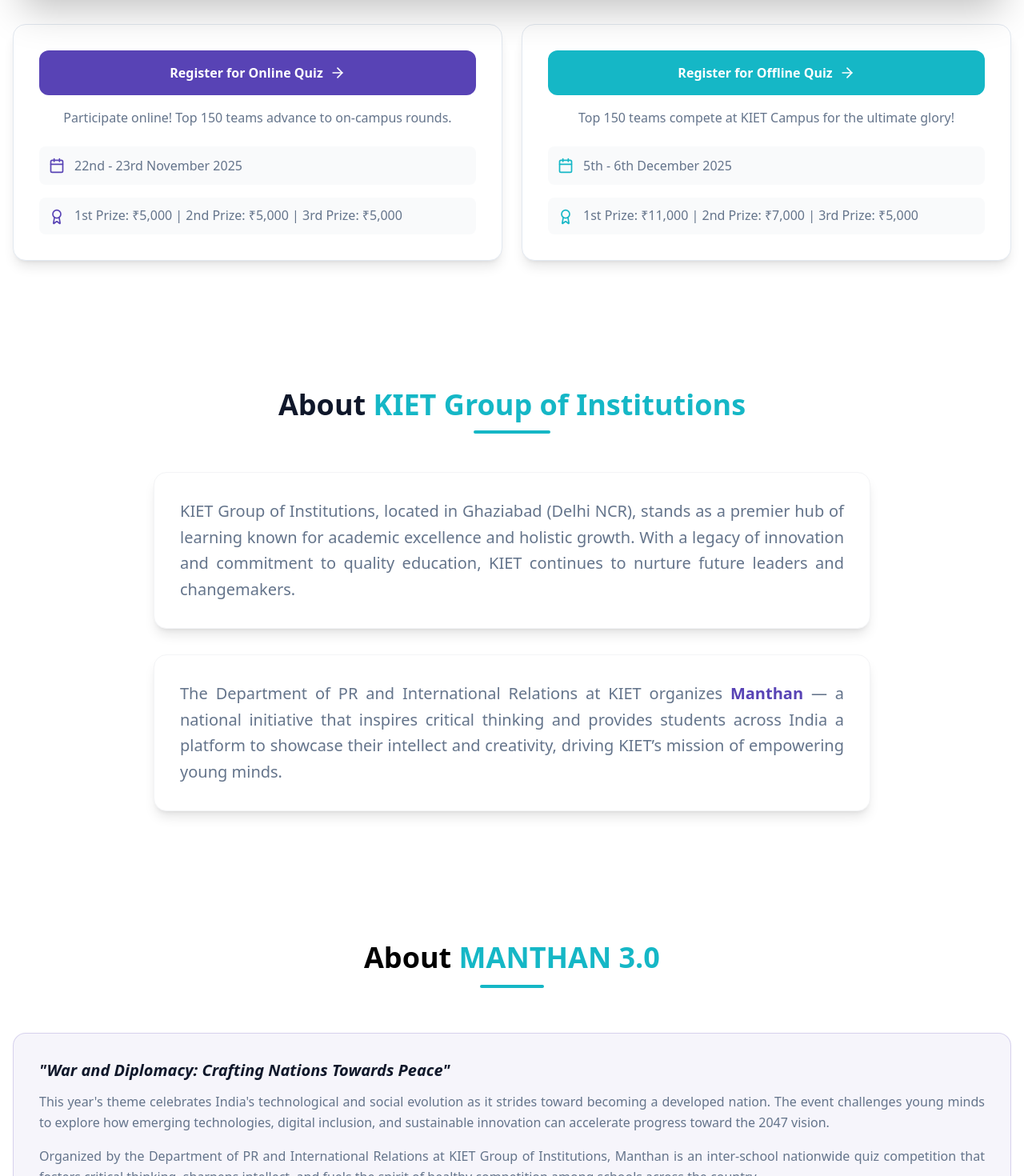
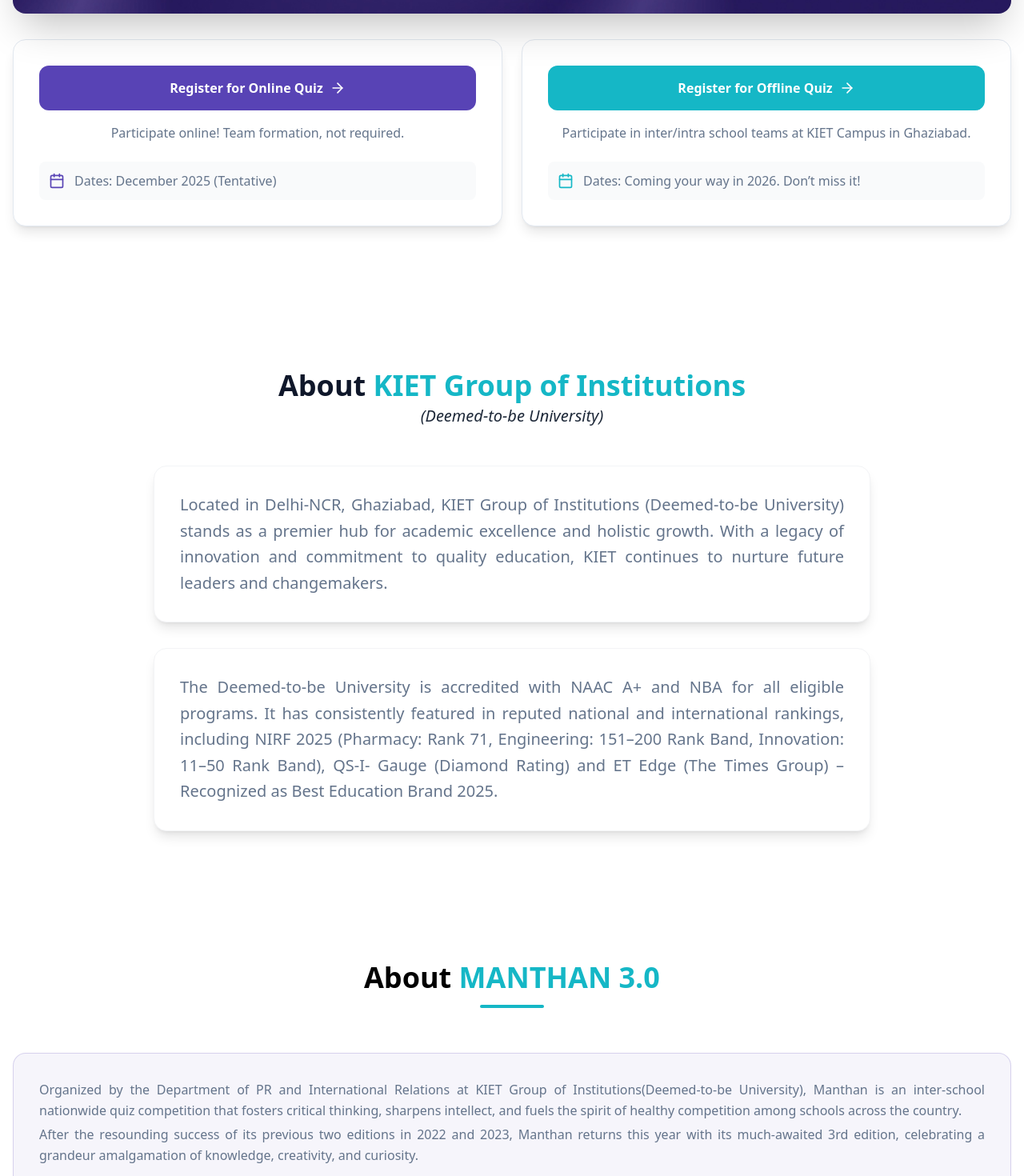
Before and after one commit to shashank-singh-singhania/manthan-website, a Next.js app: page / in a window 1280 px wide. Shown: the part 418-1888 px from the top of the page at 80% size. Built offline with nearby package versions, Linux system fonts and the light colour scheme.

Commit message:
fix : content update

```diff
--- a/src/app/page.jsx
+++ b/src/app/page.jsx
@@ -2,7 +2,6 @@
 import HeroSection from "@/components/HeroSection";
 import AboutKiet from "@/components/AboutKiet";
 import AboutManthan from "@/components/AboutManthan";
-import PartnersSection from "@/components/Partners";
 import Footer from "@/components/Footer";
 
 export default function Home() {
@@ -15,7 +14,6 @@
       <AboutKiet />
       <div id="about-manthan" className="relative top-0 z-30 bg-white">
         <AboutManthan />
-        <PartnersSection />
         <Footer />
       </div>
     </div>
--- a/src/components/AboutKiet.jsx
+++ b/src/components/AboutKiet.jsx
@@ -1,19 +1,21 @@
 const AboutKiet = () => {
   return (
-    <>
     <section
       id="about-kiet"
       className="relative overflow-hidden bg-white px-6 py-10 md:py-20 bg-linear-to-br"
     >
       <div className="relative z-10 mx-auto max-w-7xl">
         <div className="text-center mb-12 animate-fade-in-up">
-            <h2 className="text-2xl md:text-4xl font-bold mb-3 text-textDark">
+          <h2 className="text-2xl md:text-4xl font-bold mb-1 text-textDark">
             About{" "}
             <span className="text-accent inline-block relative">
               KIET Group of Institutions
             </span>
           </h2>
-            <div className="mx-auto h-1 w-24 bg-accent rounded-full transition-all duration-500 hover:w-36" />
+
+          <p className="text-sm md:text-xl text-gray-800 mt-1 mb-3 italic">
+            (Deemed-to-be University)
+          </p>
         </div>
 
         <div className="mx-auto max-w-4xl space-y-8">
@@ -21,10 +23,10 @@
             <div className="relative overflow-hidden rounded-2xl border border-gray-100 bg-white p-8 shadow-lg transition-all duration-300 hover:-translate-y-1 hover:shadow-xl">
               <div className="absolute top-0 left-0 w-1 h-0 bg-linear-to-b from-primary to-accent transition-all duration-500 group-hover:h-full" />
               <p className="text-lg md:text-xl leading-relaxed text-textLight text-justify">
-                  KIET Group of Institutions, located in Ghaziabad (Delhi NCR),
-                  stands as a premier hub of learning known for academic
-                  excellence and holistic growth. With a legacy of innovation
-                  and commitment to quality education, KIET continues to nurture
+                Located in Delhi-NCR, Ghaziabad, KIET Group of Institutions
+                (Deemed-to-be University) stands as a premier hub for academic
+                excellence and holistic growth. With a legacy of innovation and
+                commitment to quality education, KIET continues to nurture
                 future leaders and changemakers.
               </p>
             </div>
@@ -34,28 +36,18 @@
             <div className="relative overflow-hidden rounded-2xl border border-gray-100 bg-white p-8 shadow-lg transition-all duration-300 hover:-translate-y-1 hover:shadow-xl">
               <div className="absolute top-0 left-0 w-1 h-0 bg-linear-to-b from-accent to-primary transition-all duration-500 group-hover:h-full" />
               <p className="text-lg md:text-xl leading-relaxed text-textLight text-justify">
-                  The Department of PR and International Relations at KIET
-                  organizes{" "}
-                  <span className="font-semibold text-primary">Manthan</span> —
-                  a national initiative that inspires critical thinking and
-                  provides students across India a platform to showcase their
-                  intellect and creativity, driving KIET’s mission of empowering
-                  young minds.
+                The Deemed-to-be University is accredited with NAAC A+ and NBA
+                for all eligible programs. It has consistently featured in
+                reputed national and international rankings, including NIRF 2025
+                (Pharmacy: Rank 71, Engineering: 151–200 Rank Band, Innovation:
+                11–50 Rank Band), QS-I- Gauge (Diamond Rating) and ET Edge (The
+                Times Group) – Recognized as Best Education Brand 2025.
               </p>
             </div>
           </div>
         </div>
       </div>
     </section>
-      {/* <ScrollVelocity
-        texts={[
-          "Manthan 3.0 • KIET Group of Institutions •",
-          "War and Diplomacy : Crafting Nations Towards Peace •",
-        ]}
-        velocity={100}
-        className="custom-scroll-text bg-primary/40 text-white text-3xl"
-      /> */}
-    </>
   );
 };
 
--- a/src/components/AboutManthan.jsx
+++ b/src/components/AboutManthan.jsx
@@ -1,5 +1,6 @@
-import { Trophy, Award, Users } from "lucide-react";
+import { Trophy, Award, Users, ArrowRight } from "lucide-react";
 import categories from "@/data/manthanCategories";
+import Link from "next/link";
 
 const AboutManthan = () => {
   const onlinePrizes = [
@@ -37,22 +38,12 @@
         </div>
 
         <div className="mb-12 bg-primary/5 rounded-2xl p-8 border border-primary/20 hover:shadow-xl transition-all duration-300 hover:-translate-y-1 group">
-          <p className="text-xl font-semibold text-textDark mb-3 italic">
-            "War and Diplomacy: Crafting Nations Towards Peace"
-          </p>
-          <p className="text-textLight text-justify leading-relaxed mb-4">
-            This year's theme celebrates India's technological and social
-            evolution as it strides toward becoming a developed nation. The
-            event challenges young minds to explore how emerging technologies,
-            digital inclusion, and sustainable innovation can accelerate
-            progress toward the 2047 vision.
-          </p>
           <p className="text-textLight text-justify leading-relaxed mb-1">
             Organized by the Department of PR and International Relations at
-            KIET Group of Institutions, Manthan is an inter-school nationwide
-            quiz competition that fosters critical thinking, sharpens intellect,
-            and fuels the spirit of healthy competition among schools across the
-            country.
+            KIET Group of Institutions(Deemed-to-be University), Manthan is an
+            inter-school nationwide quiz competition that fosters critical
+            thinking, sharpens intellect, and fuels the spirit of healthy
+            competition among schools across the country.
           </p>
           <p className="text-textLight text-justify leading-relaxed">
             After the resounding success of its previous two editions in 2022
@@ -68,7 +59,7 @@
               <div className="w-12 h-12 bg-primary/10 rounded-full flex items-center justify-center transition-transform duration-300 ">
                 <Users className="w-6 h-6 text-primary" />
               </div>
-              <h3 className="text-2xl font-bold text-primary">The Vision</h3>
+              <h3 className="text-2xl font-bold text-primary">Vision</h3>
             </div>
             <p className="text-textLight text-justify leading-relaxed relative z-10">
               Manthan is not just a competition - it is a movement that aims to
@@ -199,7 +190,7 @@
                 ))}
               </div>
               <div className="text-center bg-primary/5 rounded-xl p-10 mt-6 border border-primary/20 hover:bg-primary/10 transition-all duration-300 group">
-                <h3 className="md:text-3xl text-2xl font-bold mb-4 group-hover:text-primary transition-colors duration-300">
+                <h3 className="md:text-3xl text-2xl font-bold mb-4">
                   Join Us at Manthan 3.0
                 </h3>
                 <p className="md:text-lg text-sm text-textLight mb-6 max-w-3xl mx-auto">
@@ -207,16 +198,22 @@
                   intellect meets inspiration. Challenge yourself, expand your
                   horizons, and shine on the national stage!
                 </p>
-                <div className="flex flex-wrap justify-center gap-3 text-sm">
-                  <span className="bg-white px-5 py-2 rounded-full border border-primary/30 text-textLight hover:bg-primary hover:text-white hover:border-primary transition-all duration-300 cursor-default">
-                    Critical Thinking
-                  </span>
-                  <span className="bg-white px-5 py-2 rounded-full border border-primary/30 text-textLight hover:bg-primary hover:text-white hover:border-primary transition-all duration-300 cursor-default">
-                    Analytical Skills
-                  </span>
-                  <span className="bg-white px-5 py-2 rounded-full border border-primary/30 text-textLight hover:bg-primary hover:text-white hover:border-primary transition-all duration-300 cursor-default">
-                    Teamwork
-                  </span>
+                <div className="flex flex-col sm:flex-row justify-center gap-4 text-sm w-full max-w-xl mx-auto">
+                  <Link
+                    href="/registration/online"
+                    className="flex-1 bg-primary hover:bg-primary/90 text-white font-semibold py-3 sm:py-4 px-4 rounded-lg transition-all duration-200 flex items-center justify-center group/btn text-xs sm:text-base shadow-md hover:shadow-lg"
+                  >
+                    Register for Online
+                    <ArrowRight className="ml-2 w-4 h-4 sm:w-5 sm:h-5 transition-transform group-hover/btn:translate-x-1" />
+                  </Link>
+
+                  <Link
+                    href="/registration/offline"
+                    className="flex-1 bg-accent hover:bg-accent/90 text-white font-semibold py-3 sm:py-4 px-4 rounded-lg transition-all duration-200 flex items-center justify-center group/btn text-xs sm:text-base shadow-md hover:shadow-lg"
+                  >
+                    Register for Offline
+                    <ArrowRight className="ml-2 w-4 h-4 sm:w-5 sm:h-5 transition-transform group-hover/btn:translate-x-1" />
+                  </Link>
                 </div>
               </div>
             </div>
--- a/src/components/Footer.jsx
+++ b/src/components/Footer.jsx
@@ -6,7 +6,7 @@
         href="https://tech.kiet.edu/team-erp/"
         rel="noreferrer"
         target="_blank"
-        className="hover:text-primary font-semibold "
+        className="hover:text-primary text-green-700 font-semibold "
       >
         TEAM ERP
       </a>
@@ -15,139 +15,3 @@
 };
 
 export default Footer;
-
-// const Footer = () => {
-//   return (
-//     <footer className="py-12 border-t border-gray-100 bg-gray-50">
-//       <div className="max-w-6xl mx-auto px-4">
-//         <div className="grid grid-cols-1 md:grid-cols-4 gap-8 mb-8">
-//           <div>
-//             <h3 className="font-semibold text-gray-900 mb-4">Product</h3>
-//             <ul className="space-y-2 text-sm text-gray-600">
-//               <li>
-//                 <a href="#" className="hover:text-primary transition-colors">
-//                   Features
-//                 </a>
-//               </li>
-//               <li>
-//                 <a href="#" className="hover:text-primary transition-colors">
-//                   Pricing
-//                 </a>
-//               </li>
-//               <li>
-//                 <a href="#" className="hover:text-primary transition-colors">
-//                   Documentation
-//                 </a>
-//               </li>
-//               <li>
-//                 <a href="#" className="hover:text-primary transition-colors">
-//                   Changelog
-//                 </a>
-//               </li>
-//             </ul>
-//           </div>
-
-//           <div>
-//             <h3 className="font-semibold text-gray-900 mb-4">Company</h3>
-//             <ul className="space-y-2 text-sm text-gray-600">
-//               <li>
-//                 <a href="#" className="hover:text-primary transition-colors">
-//                   About Us
-//                 </a>
-//               </li>
-//               <li>
-//                 <a href="#" className="hover:text-primary transition-colors">
-//                   Careers
-//                 </a>
-//               </li>
-//               <li>
-//                 <a href="#" className="hover:text-primary transition-colors">
-//                   Blog
-//                 </a>
-//               </li>
-//               <li>
-//                 <a href="#" className="hover:text-primary transition-colors">
-//                   Contact
-//                 </a>
-//               </li>
-//             </ul>
-//           </div>
-
-//           <div>
-//             <h3 className="font-semibold text-gray-900 mb-4">Resources</h3>
-//             <ul className="space-y-2 text-sm text-gray-600">
-//               <li>
-//                 <a href="#" className="hover:text-primary transition-colors">
-//                   Community
-//                 </a>
-//               </li>
-//               <li>
-//                 <a href="#" className="hover:text-primary transition-colors">
-//                   Help Center
-//                 </a>
-//               </li>
-//               <li>
-//                 <a href="#" className="hover:text-primary transition-colors">
-//                   Support
-//                 </a>
-//               </li>
-//               <li>
-//                 <a href="#" className="hover:text-primary transition-colors">
-//                   API Status
-//                 </a>
-//               </li>
-//             </ul>
-//           </div>
-//         </div>
-
-//         <div className="pt-8 border-t border-gray-200 flex flex-col md:flex-row justify-between items-center gap-4">
-//           <p className="text-sm text-gray-600">
-//             © 2025 KIET. All rights reserved.
-//           </p>
-
-//           <p className="text-sm text-gray-600">
-//             Made with ❤️ by{" "}
-//             <a
-//               href="https://tech.kiet.edu/team-erp/"
-//               rel="noreferrer"
-//               target="_blank"
-//               className="text-gray-900 hover:text-primary font-semibold transition-colors duration-200"
-//             >
-//               TEAM ERP
-//             </a>
-//           </p>
-
-//           <div className="flex gap-4">
-//             <a
-//               href="#"
-//               className="text-gray-600 hover:text-primary transition-colors"
-//             >
-//               <svg className="w-5 h-5" fill="currentColor" viewBox="0 0 24 24">
-//                 <path d="M19 0h-14c-2.761 0-5 2.239-5 5v14c0 2.761 2.239 5 5 5h14c2.762 0 5-2.239 5-5v-14c0-2.761-2.238-5-5-5zm-11 19h-3v-11h3v11zm-1.5-12.268c-.966 0-1.75-.79-1.75-1.764s.784-1.764 1.75-1.764 1.75.79 1.75 1.764-.783 1.764-1.75 1.764zm13.5 12.268h-3v-5.604c0-3.368-4-3.113-4 0v5.604h-3v-11h3v1.765c1.396-2.586 7-2.777 7 2.476v6.759z" />
-//               </svg>
-//             </a>
-
-//             <a
-//               href="#"
-//               className="text-gray-600 hover:text-primary transition-colors"
-//             >
-//               <svg className="w-5 h-5" fill="currentColor" viewBox="0 0 24 24">
-//                 <path d="M23.498 6.186a3.016 3.016 0 0 0-2.122-2.136C19.505 3.545 12 3.545 12 3.545s-7.505 0-9.377.505A3.017 3.017 0 0 0 .502 6.186C0 8.07 0 12 0 12s0 3.93.502 5.814a3.016 3.016 0 0 0 2.122 2.136c1.871.505 9.376.505 9.376.505s7.505 0 9.377-.505a3.015 3.015 0 0 0 2.122-2.136C24 15.93 24 12 24 12s0-3.93-.502-5.814zM9.545 15.568V8.432L15.818 12l-6.273 3.568z" />
-//               </svg>
-//             </a>
-//             <a
-//               href="#"
-//               className="text-gray-600 hover:text-primary transition-colors"
-//             >
-//               <svg className="w-5 h-5" fill="currentColor" viewBox="0 0 24 24">
-//                 <path d="M24 12.073c0-6.627-5.373-12-12-12s-12 5.373-12 12c0 5.99 4.388 10.954 10.125 11.854v-8.385H7.078v-3.47h3.047V9.43c0-3.007 1.792-4.669 4.533-4.669 1.312 0 2.686.235 2.686.235v2.953H15.83c-1.491 0-1.956.925-1.956 1.874v2.25h3.328l-.532 3.47h-2.796v8.385C19.612 23.027 24 18.062 24 12.073z" />
-//               </svg>
-//             </a>
-//           </div>
-//         </div>
-//       </div>
-//     </footer>
-//   );
-// };
-
-// export default Footer;
--- a/src/components/HeroSection.jsx
+++ b/src/components/HeroSection.jsx
@@ -1,4 +1,4 @@
-import { ArrowRight, Calendar, Award } from "lucide-react";
+import { ArrowRight, Calendar } from "lucide-react";
 import Link from "next/link";
 
 const HeroSection = () => {
@@ -30,20 +30,21 @@
             </Link>
 
             <p className="text-textLight mb-4 sm:mb-6 text-center text-sm sm:text-base">
-              Participate online! Top 150 teams advance to on-campus rounds.
+              Participate online! Team formation, not required.
             </p>
 
             <div className="space-y-3 sm:space-y-4">
               <div className="flex items-center text-textLight bg-gray-50 p-2.5 sm:p-3 rounded-lg transition-all duration-200 hover:bg-primary/5 text-sm sm:text-base">
                 <Calendar className="w-4 h-4 sm:w-5 sm:h-5 mr-2 sm:mr-3 text-primary shrink-0" />
-                <span>22nd - 23rd November 2025</span>
+                {/* <span>22nd - 23rd November 2025</span> */}
+                <span>Dates: December 2025 (Tentative)</span>
               </div>
-              <div className="flex items-start text-textLight bg-gray-50 p-2.5 sm:p-3 rounded-lg transition-all duration-200 hover:bg-primary/5 text-sm sm:text-base">
+              {/* <div className="flex items-start text-textLight bg-gray-50 p-2.5 sm:p-3 rounded-lg transition-all duration-200 hover:bg-primary/5 text-sm sm:text-base">
                 <Award className="w-4 h-4 sm:w-5 sm:h-5 mr-2 sm:mr-3 text-primary shrink-0 mt-0.5" />
                 <span className="leading-tight">
                   1st Prize: ₹5,000 | 2nd Prize: ₹5,000 | 3rd Prize: ₹5,000
                 </span>
-              </div>
+              </div> */}
             </div>
           </div>
 
@@ -57,20 +58,22 @@
             </Link>
 
             <p className="text-textLight mb-4 sm:mb-6 text-center text-sm sm:text-base">
-              Top 150 teams compete at KIET Campus for the ultimate glory!
+              Participate in inter/intra school teams at KIET Campus in
+              Ghaziabad.
             </p>
 
             <div className="space-y-3 sm:space-y-4">
               <div className="flex items-center text-textLight bg-gray-50 p-2.5 sm:p-3 rounded-lg transition-all duration-200 hover:bg-accent/5 text-sm sm:text-base">
                 <Calendar className="w-4 h-4 sm:w-5 sm:h-5 mr-2 sm:mr-3 text-accent shrink-0" />
-                <span>5th - 6th December 2025</span>
+                {/* <span>5th - 6th December 2025</span> */}
+                <span>Dates: Coming your way in 2026. Don’t miss it!</span>
               </div>
-              <div className="flex items-start text-textLight bg-gray-50 p-2.5 sm:p-3 rounded-lg transition-all duration-200 hover:bg-accent/5 text-sm sm:text-base">
+              {/* <div className="flex items-start text-textLight bg-gray-50 p-2.5 sm:p-3 rounded-lg transition-all duration-200 hover:bg-accent/5 text-sm sm:text-base">
                 <Award className="w-4 h-4 sm:w-5 sm:h-5 mr-2 sm:mr-3 text-accent shrink-0 mt-0.5" />
                 <span className="leading-tight">
                   1st Prize: ₹11,000 | 2nd Prize: ₹7,000 | 3rd Prize: ₹5,000
                 </span>
-              </div>
+              </div> */}
             </div>
           </div>
         </div>
--- a/src/components/Partners.jsx
+++ /dev/null
@@ -1,39 +0,0 @@
-const PartnersSection = () => {
-  return (
-    <section
-      id="partners"
-      className="flex flex-col items-center justify-center pb-20 px-4"
-    >
-      <div className="max-w-7xl mx-auto w-full text-center">
-        <div className="mb-12">
-          <h2 className="md:text-4xl text-2xl font-bold text-textDark mb-4 flex items-center justify-center gap-2">
-            Our Partners & Sponsors
-          </h2>
-        </div>
-
-        <div className="grid grid-cols-2 sm:grid-cols-3 md:grid-cols-4 lg:grid-cols-5 gap-8">
-          {[
-            "https://source.unsplash.com/600x400/?tech,company",
-            "https://source.unsplash.com/600x400/?startup,logo",
-            "https://source.unsplash.com/600x400/?innovation,brand",
-            "https://source.unsplash.com/600x400/?business,logo",
-            "https://source.unsplash.com/600x400/?ai,company",
-          ].map((img, i) => (
-            <div
-              key={i}
-              className="bg-white rounded-2xl shadow-md hover:shadow-lg transition-all p-4 border border-border flex items-center justify-center"
-            >
-              <img
-                src={img}
-                alt={`Partner ${i + 1}`}
-                className="w-full h-32 object-contain rounded-lg"
-              />
-            </div>
-          ))}
-        </div>
-      </div>
-    </section>
-  );
-};
-
-export default PartnersSection;
```
Lines whose indentation alone changed are shown as unchanged.
